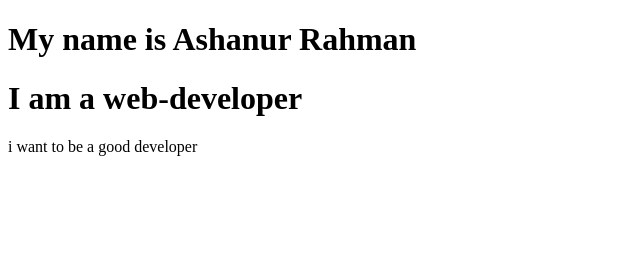
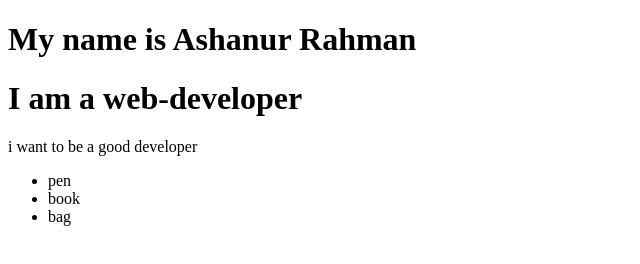
Before and after one commit to ashanur28/6th-repo, a plain HTML site: page index.html in a window 1280 px wide. Shown: the whole page, without its empty margins (0-640 px from the left). Drawn offline with Linux system fonts and the light colour scheme.

Commit message:
added list

```diff
--- a/index.html
+++ b/index.html
@@ -11,5 +11,10 @@
     <h1>My name is Ashanur Rahman</h1>
     <h1>I am a web-developer</h1>
     <p>i want to be a good developer</p>
+    <ul>
+        <li> pen</li>
+        <li>book</li>
+        <li>bag</li>
+    </ul>
 </body>
 </html>
```
